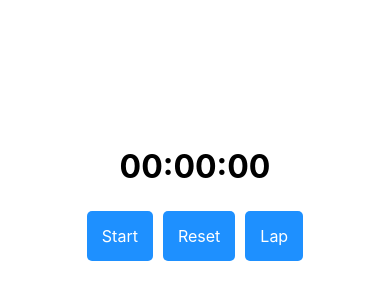
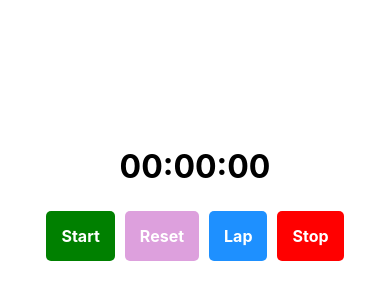
Before and after one commit to Shopify/eng-intern-assessment-react-native, a React Native app: screen / in a window 390 px wide. Shown: the part 216-516 px from the top of the page. Built offline with nearby package versions, Linux system fonts and the light colour scheme.

Commit message:
modify button colors, modify starts and stops test

```diff
--- a/src/StopWatch.tsx
+++ b/src/StopWatch.tsx
@@ -4,21 +4,40 @@ import StopWatchButton from "./StopWatchButton";
 
 const StopWatch: React.FC = () => {
   const [isRunning, setIsRunning] = useState(false);
+  const [isPaused, setIsPaused] = useState(false);
   const [startTime, setStartTime] = useState<number | null>(null);
   const [elapsedTime, setElapsedTime] = useState(0);
   const [laps, setLaps] = useState<number[]>([]);
+  const [pauseTime, setPauseTime] = useState<number>(0);
 
   const startStopwatch = () => {
-    setIsRunning(true);
-    setStartTime(Date.now() - elapsedTime);
+    if (isPaused) {
+      // Resume
+      setStartTime((prevStartTime) => (prevStartTime ?? 0) + Date.now() - pauseTime);
+      setIsPaused(false);
+    } else {
+      // Start
+      setStartTime(Date.now() - elapsedTime);
+      setIsRunning(true);
+    }
+  };
+
+  const pauseStopwatch = () => {
+    setIsPaused(true);
+    setPauseTime(Date.now());
   };
 
   const stopStopwatch = () => {
     setIsRunning(false);
+    setIsPaused(false);
+    setStartTime(null);
+    setElapsedTime(0);
+    setLaps([]);
   };
 
   const resetStopwatch = () => {
     setIsRunning(false);
+    setIsPaused(false);
     setStartTime(null);
     setElapsedTime(0);
     setLaps([]);
@@ -26,17 +45,22 @@ const StopWatch: React.FC = () => {
 
   const recordLap = () => {
     if (startTime !== null) {
-      setLaps([...laps, elapsedTime]);
+      setLaps((prevLaps) => [...(prevLaps || []), elapsedTime]);
     }
   };
 
   useEffect(() => {
     let interval: number | undefined;
 
-    if (isRunning) {
-      interval = setInterval(() => {
+    if (isRunning && !isPaused) {
+      const updateElapsedTime = () => {
         setElapsedTime(Date.now() - (startTime || 0));
-      }, 100);
+      };
+
+      interval = setInterval(updateElapsedTime, 100);
+
+      // Immediately update elapsed time after starting or resuming to avoid delay
+      updateElapsedTime();
     } else if (interval !== undefined) {
       clearInterval(interval);
     }
@@ -46,7 +70,7 @@ const StopWatch: React.FC = () => {
         clearInterval(interval);
       }
     };
-  }, [isRunning, startTime]);
+  }, [isRunning, isPaused, startTime]);
 
   const formatTime = (time: number) => {
     const minutes = Math.floor(time / 60000);
@@ -63,17 +87,28 @@ const StopWatch: React.FC = () => {
     <View style={styles.container}>
       <Text style={styles.timer}>{formatTime(elapsedTime)}</Text>
       <View style={styles.buttonsContainer}>
+        {!isRunning && !isPaused && (
+          <StopWatchButton label="Start" onPress={startStopwatch} color="green"/>
+        )}
+        {isRunning && (
+          <StopWatchButton
+            label={isRunning && !isPaused ? "Pause" : "Resume"}
+            onPress={isRunning && !isPaused ? pauseStopwatch : startStopwatch}
+            color="orange"
+          />
+        )}
         <StopWatchButton
-          label={isRunning ? "Stop" : "Start"}
-          onPress={isRunning ? stopStopwatch : startStopwatch}
+          label="Reset"
+          onPress={resetStopwatch}
+          color="plum"
         />
-        <StopWatchButton label="Reset" onPress={resetStopwatch} />
-        <StopWatchButton label="Lap" onPress={recordLap} />
+        <StopWatchButton label="Lap" onPress={recordLap} color="dodgerblue"/>
+        <StopWatchButton label="Stop" onPress={stopStopwatch} color="red"/>
       </View>
       <View style={styles.lapsContainer}>
         {laps.map((lapTime, index) => (
-          <Text style={styles.lapText} key={index}>
-            Lap {index + 1}: {formatTime(lapTime)}
+          <Text style={styles.lapText} key={index} testID="lap-list">
+            Lap {index + 1}: {formatTime(Number(lapTime))}
           </Text>
         ))}
       </View>
--- a/src/StopWatchButton.tsx
+++ b/src/StopWatchButton.tsx
@@ -1,29 +1,36 @@
-import React from 'react';
-import { TouchableOpacity, Text, StyleSheet } from 'react-native';
+import React from "react";
+import { TouchableOpacity, Text, StyleSheet } from "react-native";
 
 interface StopWatchButtonProps {
   label: string;
   onPress: () => void;
+  color: string;
 }
 
-const StopWatchButton: React.FC<StopWatchButtonProps> = ({ label, onPress }) => {
+const StopWatchButton: React.FC<StopWatchButtonProps> = ({
+  label,
+  onPress,
+  color,
+}) => {
+  const buttonStyles = [styles.button, { backgroundColor: color }];
+
   return (
-    <TouchableOpacity style={styles.button} onPress={onPress}>
+    <TouchableOpacity style={buttonStyles} onPress={onPress}>
       <Text style={styles.buttonText}>{label}</Text>
     </TouchableOpacity>
-    )
-}
+  );
+};
 
 const styles = StyleSheet.create({
-  button:{
-    backgroundColor: 'dodgerblue',
+  button: {
     padding: 15,
     borderRadius: 5,
     margin: 5,
   },
-  buttonText:{
-    color: 'white',
+  buttonText: {
+    color: "white",
     fontSize: 16,
+    fontWeight: "bold",
   },
 });
 
```
Also changed, not shown: App.tsx (+6 -6 lines), 1 other file (tests, documents, lock files or other folders).
